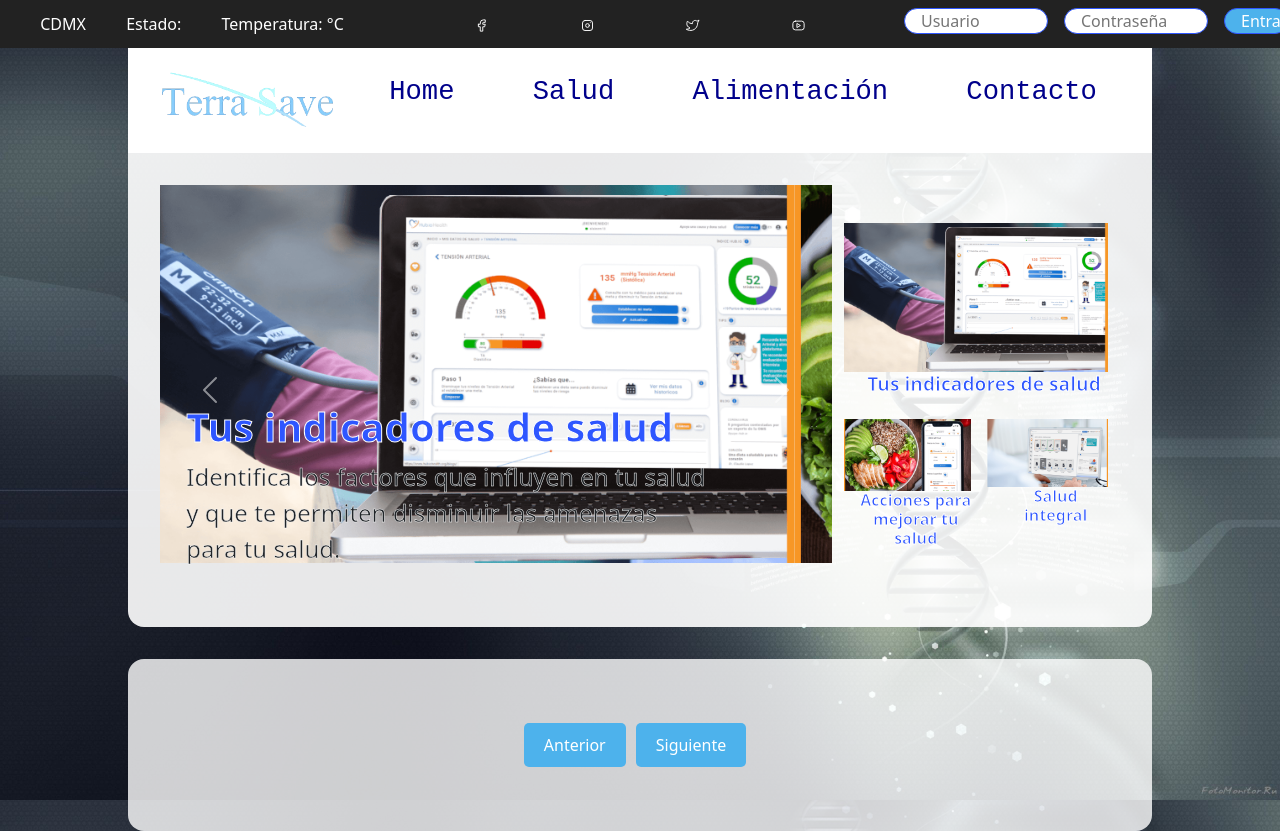
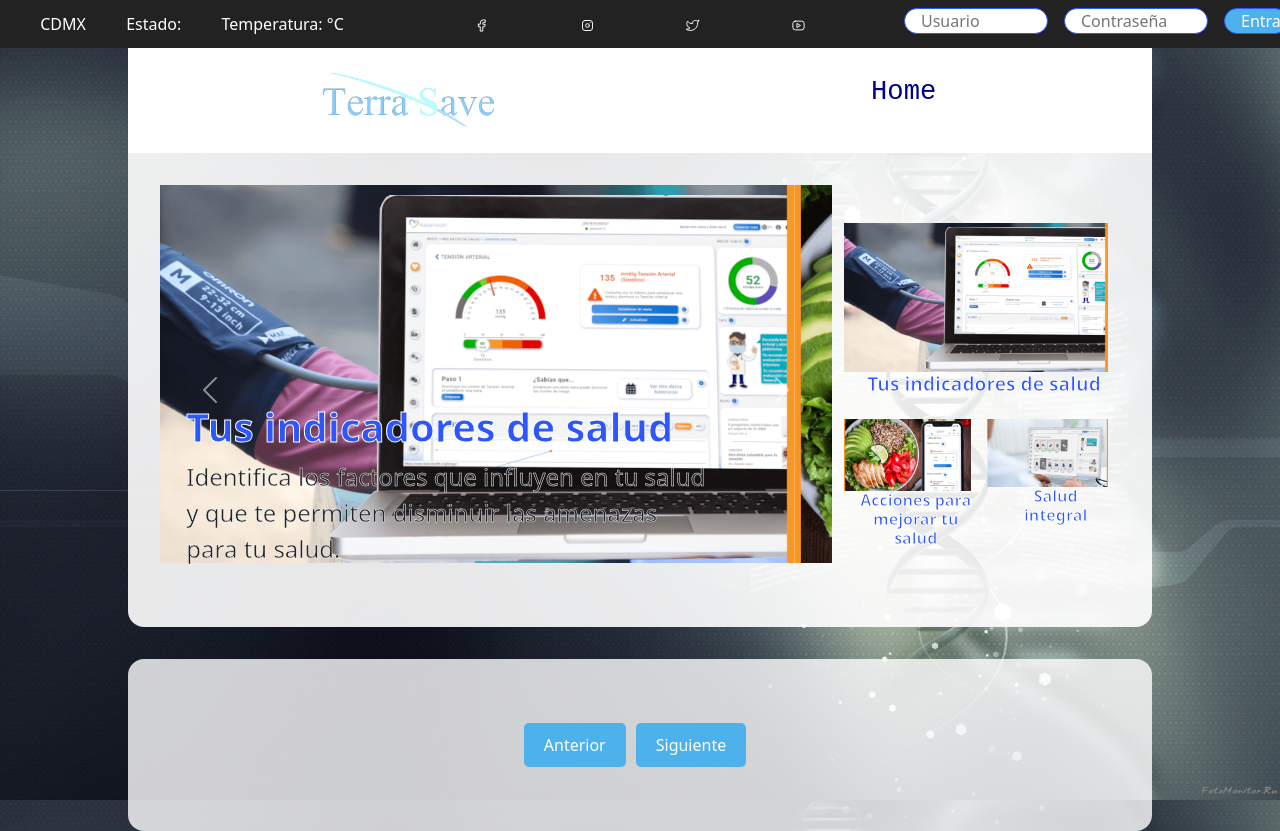
Before and after one commit to CMOG22/proyectoFinalJavaScript, a plain HTML site: page index.html in a window 1280 px wide. Drawn offline with nearby package versions, Linux system fonts and the light colour scheme; no server answers.

Commit message:
Proyecto completo

```diff
--- a/index.html
+++ b/index.html
@@ -85,21 +85,6 @@
                         <p>Home</p>
                     </a>
                 </section>
-                <section>
-                    <a href="./pages/salud.html">
-                        <p>Salud</p>
-                    </a>
-                </section>
-                <section>
-                    <a href="./pages/alimentacion.html">
-                        <p>Alimentación</p>
-                    </a>
-                </section>
-                <section>
-                    <a href="./pages/contacto.html">
-                        <p>Contacto</p>
-                    </a>
-                </section>
             </div>
         </header>
         <main>
```
Also changed, not shown: 1 other file.
